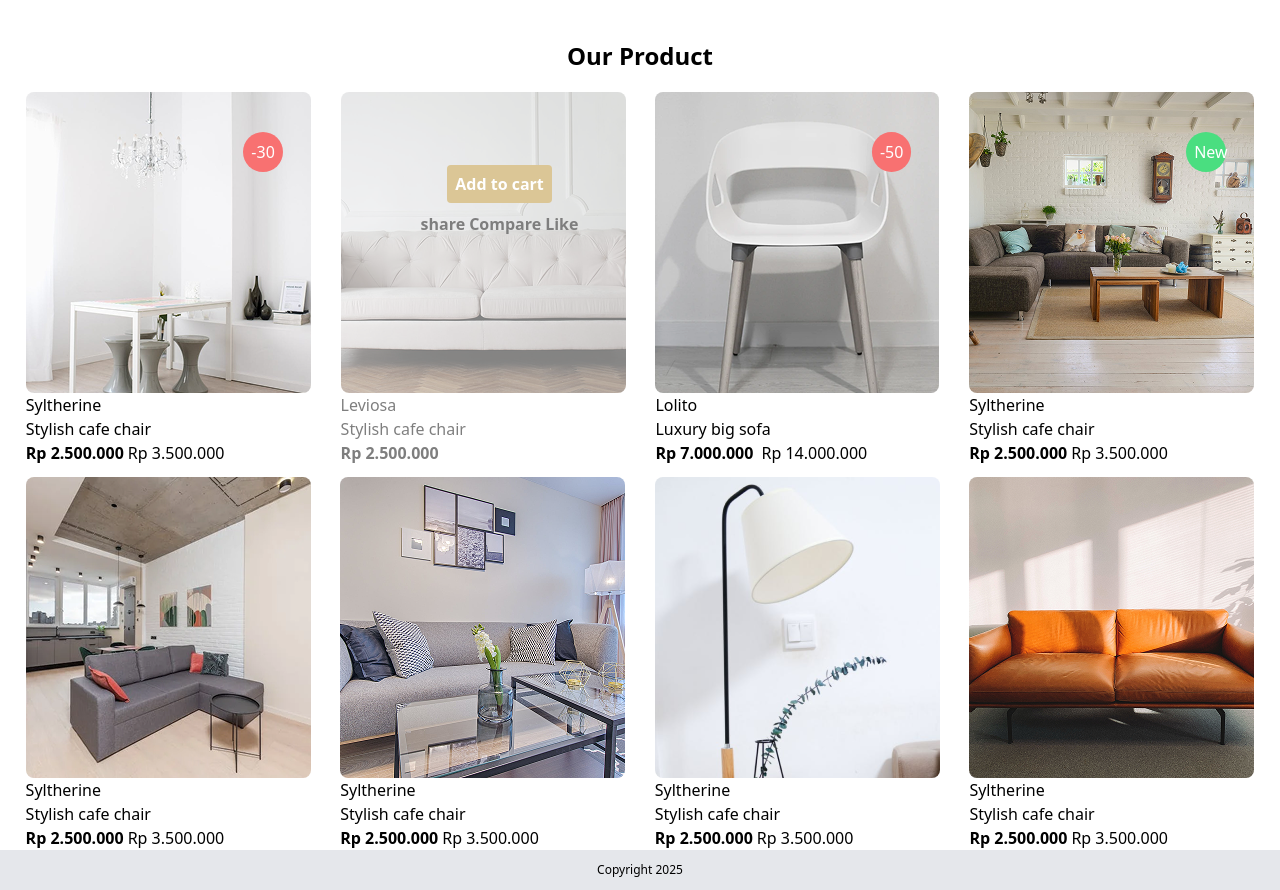
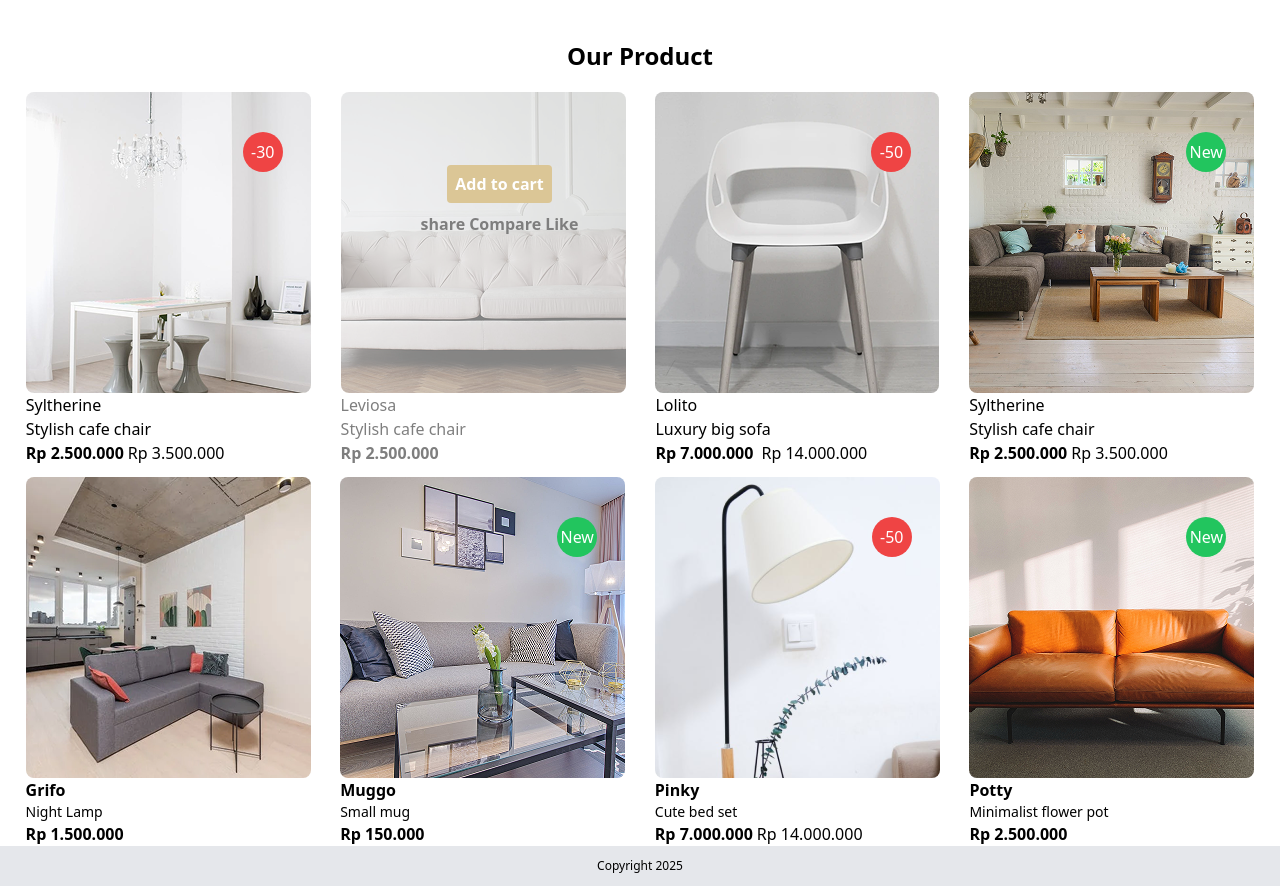
Before and after one commit to Govamarket/Furniture-Show-room, a React (Create React App) app: page / in a window 1280 px wide. Shown: the part 1505-2395 px from the top of the page. Built offline with nearby package versions, Linux system fonts and the light colour scheme.

Commit message:
initial commit

```diff
--- a/src/Components/Pages/Home.js
+++ b/src/Components/Pages/Home.js
@@ -85,7 +85,7 @@ const Home = () => {
         <section className="flex justify-evenly gap-x-1 gap-y-3 md: flex-wrap">
           <div className="relative">
             <img src={tableBar} className="rounded-lg" />
-            <span className="absolute right-7 top-10 bg-red-400 p-2 rounded-full text-white flex items-center">
+            <span className="absolute right-7 top-10 bg-red-500 p-2 rounded-full text-white flex items-center justify-center w-10 h-10">
               <p>-30</p>
             </span>
             <span>
@@ -136,7 +136,7 @@ const Home = () => {
           <div>
             <div className="relative">
               <img src={washBase} className="rounded-lg" />
-              <span className="absolute right-7 top-10 bg-red-400 p-2 rounded-full text-white flex items-center">
+              <span className="absolute right-7 top-10 bg-red-500 p-2 rounded-full text-white flex items-center justify-center w-10 h-10">
                 <p>-50</p>
               </span>
             </div>
@@ -164,7 +164,7 @@ const Home = () => {
           <div>
             <div className="relative">
               <img src={roomSofa} className="rounded-lg" />
-              <span className="absolute right-7 top-10 bg-green-400 p-2 rounded-full text-white flex w-10">
+              <span className="absolute right-7 top-10 bg-green-500 p-2 rounded-full text-white flex items-center justify-center w-10 h-10">
                 <p>New</p>
               </span>
             </div>
@@ -190,88 +190,92 @@ const Home = () => {
           </div>
           <div>
             <img src={bigSofa} className="rounded-lg" />
-            <span>
-              <p>Syltherine</p>
+            <span className="font-bold">
+              <p>Grifo</p>
             </span>
 
-            <span>
-              <p>Stylish cafe chair</p>
+            <span className="text-sm">
+              <p>Night Lamp</p>
+            </span>
+            <div className="flex gap-1">
+              <span>
+                <button className="font-bold">
+                  <p>Rp 1.500.000</p>
+                </button>
+              </span>
+            </div>
+          </div>
+
+          <div>
+            <div className="relative">
+              <img src={palorSofa} className="rounded-lg" />
+              <span className="absolute right-7 top-10 bg-green-500 p-2 rounded-full text-white flex items-center justify-center w-10 h-10">
+                <p>New</p>
+              </span>
+            </div>
+
+            <span className="font-bold">
+              <p>Muggo</p>
+            </span>
+
+            <span className="text-sm">
+              <p>Small mug</p>
+            </span>
+            <div className="flex gap-1">
+              <span>
+                <button className="font-bold">
+                  <p>Rp 150.000</p>
+                </button>
+              </span>
+            </div>
+          </div>
+
+          <div>
+            <div className="relative">
+              <img src={latternLap} className="rounded-lg" />
+              <span className="absolute right-7 top-10 bg-red-500 p-2 rounded-full text-white flex items-center justify-center w-10 h-10">
+                <p>-50</p>
+              </span>
+            </div>
+            <span className="font-bold">
+              <p>Pinky</p>
+            </span>
+
+            <span className="text-sm">
+              <p>Cute bed set</p>
+            </span>
+            <div className="flex gap-1">
+              <span>
+                <button className="font-bold">
+                  <p>Rp 7.000.000</p>
+                </button>
+              </span>
+              <span>
+                {" "}
+                <p>Rp 14.000.000</p>
+              </span>
+            </div>
+          </div>
+
+          <div>
+            <div className="relative">
+              <img src={brownSofa} className="rounded-lg" />
+              <span className="absolute right-7 top-10 bg-green-500 p-2 rounded-full text-white flex items-center justify-center w-10 h-10">
+                <p>New</p>
+              </span>
+            </div>
+            <span className="font-bold">
+              <p>Potty</p>
+            </span>
+
+            <span className="text-sm">
+              <p>Minimalist flower pot</p>
             </span>
             <div className="flex gap-1">
               <span>
                 <button className="font-bold">
                   <p>Rp 2.500.000</p>
                 </button>
-              </span>
-              <span>
-                {" "}
-                <p>Rp 3.500.000</p>
-              </span>
-            </div>
-          </div>
-
-          <div>
-            <img src={palorSofa} className="rounded-lg" />
-            <span>
-              <p>Syltherine</p>
-            </span>
-
-            <span>
-              <p>Stylish cafe chair</p>
-            </span>
-            <div className="flex gap-1">
-              <span>
-                <button className="font-bold">
-                  <p>Rp 2.500.000</p>
-                </button>
-              </span>
-              <span>
-                {" "}
-                <p>Rp 3.500.000</p>
-              </span>
-            </div>
-          </div>
-
-          <div>
-            <img src={latternLap} className="rounded-lg" />
-            <span>
-              <p>Syltherine</p>
-            </span>
-
-            <span>
-              <p>Stylish cafe chair</p>
-            </span>
-            <div className="flex gap-1">
-              <span>
-                <button className="font-bold">
-                  <p>Rp 2.500.000</p>
-                </button>
-              </span>
-              <span>
-                {" "}
-                <p>Rp 3.500.000</p>
-              </span>
-            </div>
-          </div>
-
-          <div>
-            <img src={brownSofa} className="rounded-lg" />
-            <span>
-              <p>Syltherine</p>
-            </span>
-
-            <span>
-              <p>Stylish cafe chair</p>
-            </span>
-            <div className="flex gap-1">
-              <span>
-                <button className="font-bold">
-                  <p>Rp 2.500.000</p>
-                </button>
-              </span>
-              <span>
-                {" "}
-                <p>Rp 3.500.000</p>
               </span>
             </div>
           </div>
```
